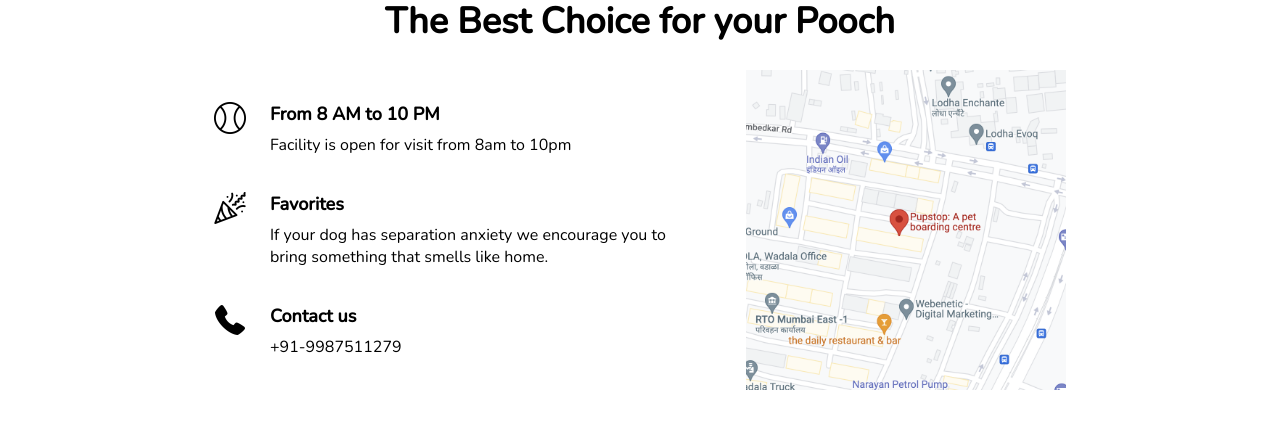
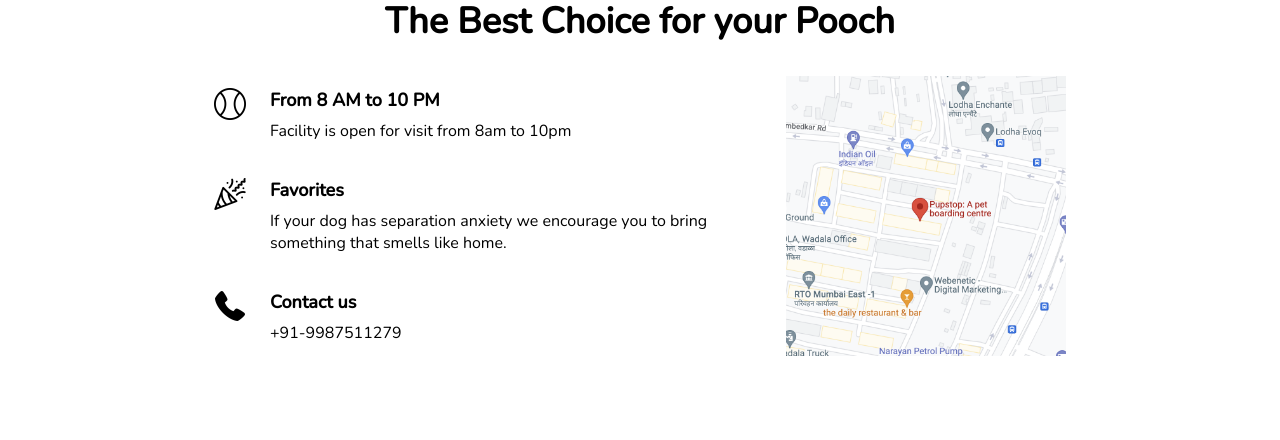
Before and after one commit to NishanthShankar/pupstop, a Next.js app: page / in a window 1280 px wide. Shown: the part 2166-2606 px from the top of the page. Built offline with nearby package versions, Linux system fonts and the light colour scheme.

Commit message:
Corrections

```diff
--- a/components/HeroSection/index.js
+++ b/components/HeroSection/index.js
@@ -45,8 +45,8 @@ export default function HeroSection (props) {
           flex: 1,
           alignItems: 'center',
           justifyContent: 'center',
-          padding: 24,
-          paddingBottom: 0
+          margin: 24,
+          marginBottom: 0
         }}
       >
         <article>
--- a/pages/index.js
+++ b/pages/index.js
@@ -86,8 +86,8 @@ const SmallFeatureItem = props => (
         alignItems: 'center',
         justifyContent: 'center',
         marginRight: 12,
-        height: 44,
-        width: 44,
+        minHeight: 44,
+        minWidth: 44,
         overflow: 'hidden',
         borderRadius: 999,
         backgroundColor: 'white',
@@ -232,10 +232,7 @@ export default function Home () {
                 description='+91-9987511279'
               />
             </article>
-            <img
-              src={location.src}
-              style={{ height: 320, width: 320, backgroundColor: 'gray' }}
-            />
+            <img src={location.src} style={{ height: 280 }} />
           </article>
         </section>
         <section id='faq' className={`flexBox ${styles.section}`}>
```
